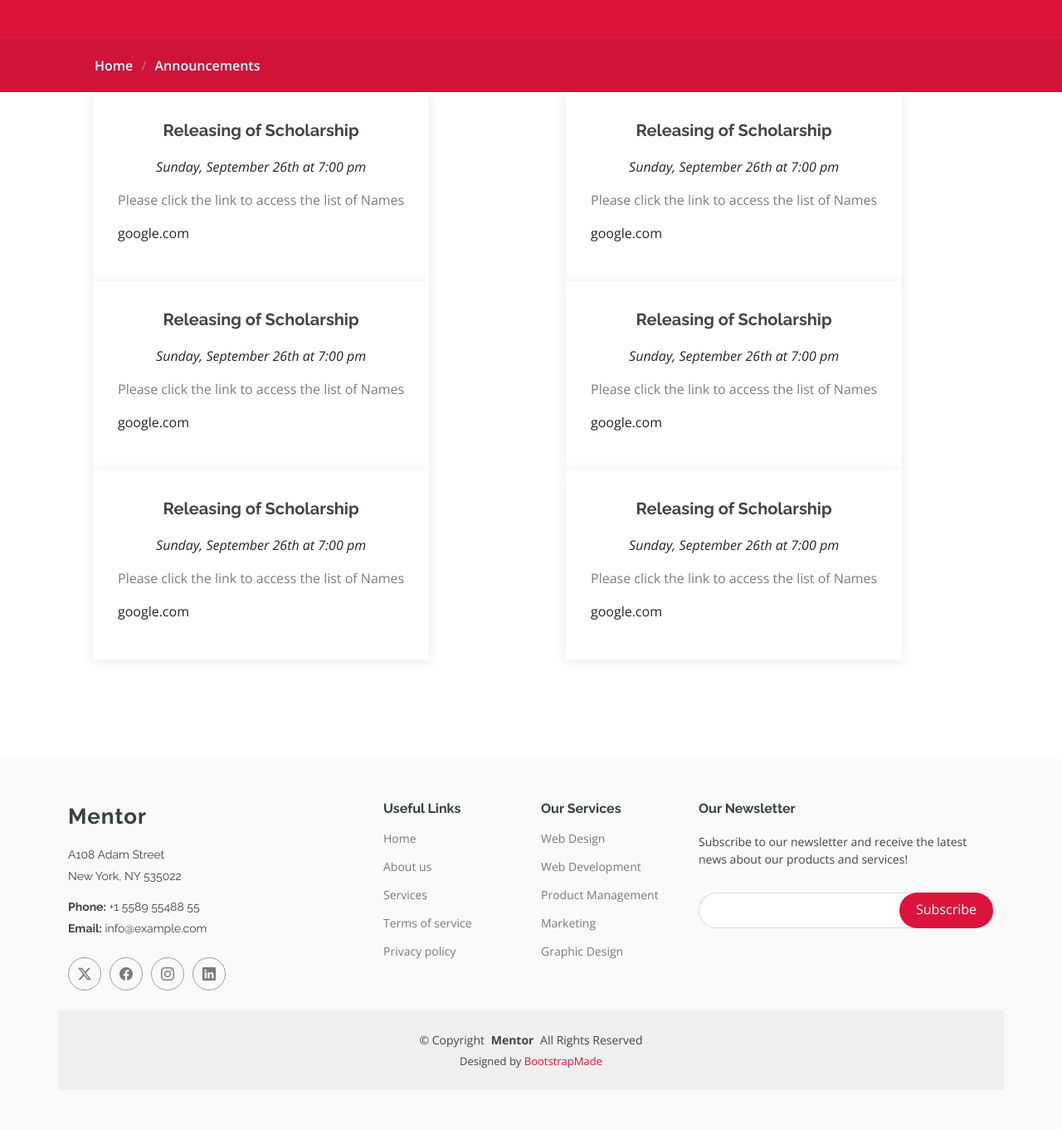
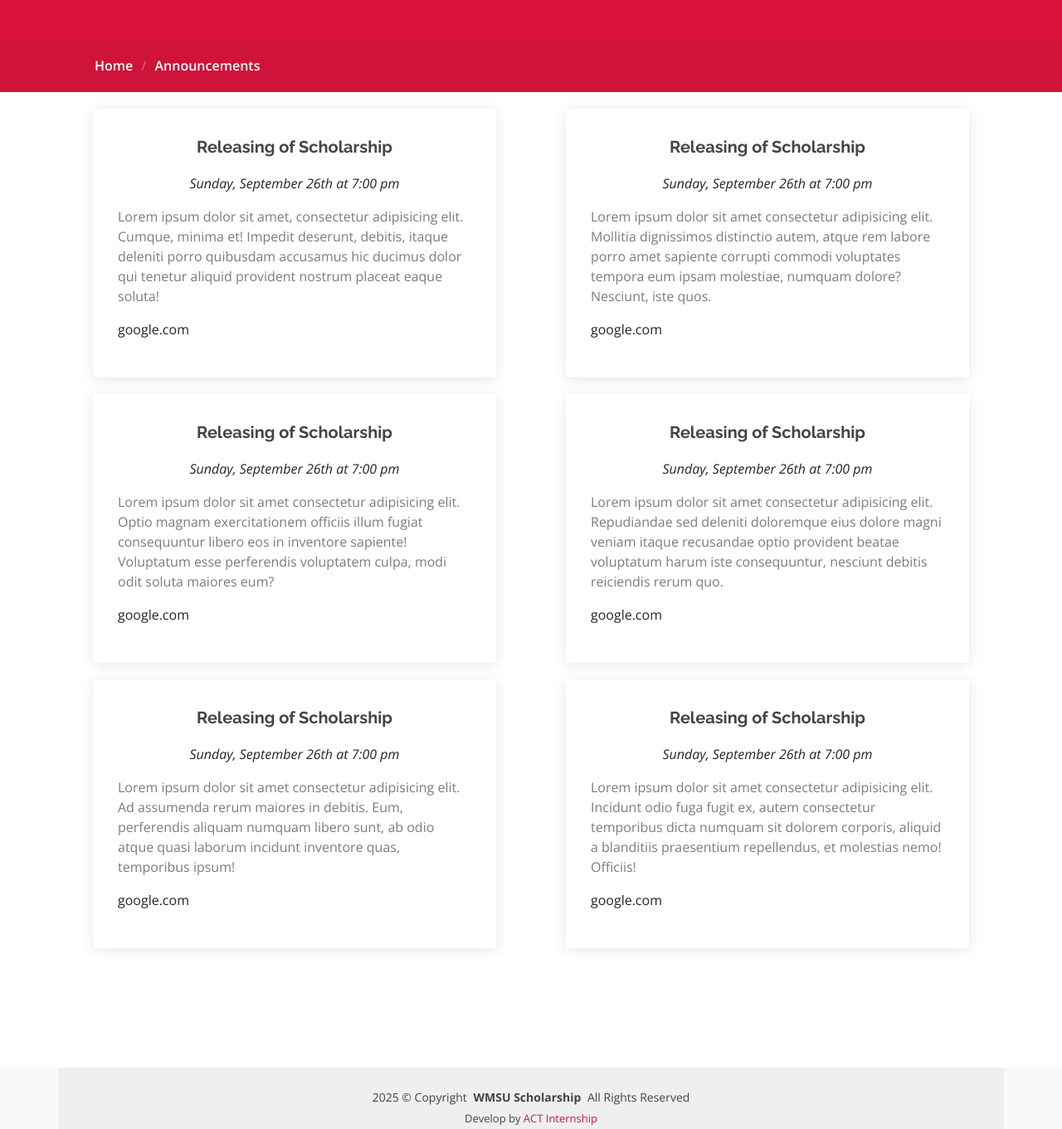
Before and after one commit to Titweety/cms2, a plain HTML site: page events.html in a window 1280 px wide. Shown: the part 340-1701 px from the top of the page at 83% size. Drawn offline with nearby package versions, Linux system fonts and the light colour scheme.

Commit message:
done announcements

```diff
--- a/assets/css/main.css
+++ b/assets/css/main.css
@@ -1664,8 +1664,9 @@ section,
   border-top: 4px solid var(--surface-color);
   padding: 30px;
   box-shadow: 0px 2px 15px rgba(0, 0, 0, 0.1);
-  margin-top: -60px;
+  margin-top: -40px;
   transition: 0.3s;
+  /* margin-left: 80px; */
 }
 
 .events .card-title {
--- a/events.html
+++ b/events.html
@@ -121,7 +121,7 @@
               <div class="card-body">
                 <h5 class="card-title"><a href="">Releasing of Scholarship</a></h5>
                 <p class="fst-italic text-center">Sunday, September 26th at 7:00 pm</p>
-                <p class="card-text">Please click the link to access the list of Names</p>
+                <p class="card-text">Lorem ipsum dolor sit amet, consectetur adipisicing elit. Cumque, minima et! Impedit deserunt, debitis, itaque deleniti porro quibusdam accusamus hic ducimus dolor qui tenetur aliquid provident nostrum placeat eaque soluta!</p>
                 <p>google.com</p>
               </div>
             </div>
@@ -134,7 +134,7 @@
               <div class="card-body">
                 <h5 class="card-title"><a href="">Releasing of Scholarship</a></h5>
                 <p class="fst-italic text-center">Sunday, September 26th at 7:00 pm</p>
-                <p class="card-text">Please click the link to access the list of Names</p>
+                <p class="card-text">Lorem ipsum dolor sit amet consectetur adipisicing elit. Mollitia dignissimos distinctio autem, atque rem labore porro amet sapiente corrupti commodi voluptates tempora eum ipsam molestiae, numquam dolore? Nesciunt, iste quos.</p>
                 <p>google.com</p>
               </div>
             </div>
@@ -147,7 +147,7 @@
               <div class="card-body">
                 <h5 class="card-title"><a href="">Releasing of Scholarship</a></h5>
                 <p class="fst-italic text-center">Sunday, September 26th at 7:00 pm</p>
-                <p class="card-text">Please click the link to access the list of Names</p>
+                <p class="card-text">Lorem ipsum dolor sit amet consectetur adipisicing elit. Optio magnam exercitationem officiis illum fugiat consequuntur libero eos in inventore sapiente! Voluptatum esse perferendis voluptatem culpa, modi odit soluta maiores eum?</p>
                 <p>google.com</p>
               </div>
             </div>
@@ -160,7 +160,7 @@
               <div class="card-body">
                 <h5 class="card-title"><a href="">Releasing of Scholarship</a></h5>
                 <p class="fst-italic text-center">Sunday, September 26th at 7:00 pm</p>
-                <p class="card-text">Please click the link to access the list of Names</p>
+                <p class="card-text">Lorem ipsum dolor sit amet consectetur adipisicing elit. Repudiandae sed deleniti doloremque eius dolore magni veniam itaque recusandae optio provident beatae voluptatum harum iste consequuntur, nesciunt debitis reiciendis rerum quo.</p>
                 <p>google.com</p>
               </div>
             </div>
@@ -173,7 +173,7 @@
               <div class="card-body">
                 <h5 class="card-title"><a href="">Releasing of Scholarship</a></h5>
                 <p class="fst-italic text-center">Sunday, September 26th at 7:00 pm</p>
-                <p class="card-text">Please click the link to access the list of Names</p>
+                <p class="card-text">Lorem ipsum dolor sit amet consectetur adipisicing elit. Ad assumenda rerum maiores in debitis. Eum, perferendis aliquam numquam libero sunt, ab odio atque quasi laborum incidunt inventore quas, temporibus ipsum!</p>
                 <p>google.com</p>
               </div>
             </div>
@@ -186,7 +186,7 @@
               <div class="card-body">
                 <h5 class="card-title"><a href="">Releasing of Scholarship</a></h5>
                 <p class="fst-italic text-center">Sunday, September 26th at 7:00 pm</p>
-                <p class="card-text">Please click the link to access the list of Names</p>
+                <p class="card-text">Lorem ipsum dolor sit amet consectetur adipisicing elit. Incidunt odio fuga fugit ex, autem consectetur temporibus dicta numquam sit dolorem corporis, aliquid a blanditiis praesentium repellendus, et molestias nemo! Officiis!</p>
                 <p>google.com</p>
               </div>
             </div>
@@ -213,7 +213,7 @@
 
   <footer id="footer" class="footer position-relative light-background">
 
-    <div class="container footer-top">
+    <!-- <div class="container footer-top">
       <div class="row gy-4">
         <div class="col-lg-4 col-md-6 footer-about">
           <a href="index.html" class="logo d-flex align-items-center">
@@ -267,16 +267,16 @@
         </div>
 
       </div>
-    </div>
+    </div> -->
 
     <div class="container copyright text-center mt-4">
-      <p>© <span>Copyright</span> <strong class="px-1 sitename">Mentor</strong> <span>All Rights Reserved</span></p>
+      <p>2025 © <span>Copyright</span> <strong class="px-1 sitename">WMSU Scholarship</strong> <span>All Rights Reserved</span></p>
       <div class="credits">
         <!-- All the links in the footer should remain intact. -->
         <!-- You can delete the links only if you've purchased the pro version. -->
         <!-- Licensing information: https://bootstrapmade.com/license/ -->
         <!-- Purchase the pro version with working PHP/AJAX contact form: [buy-url] -->
-        Designed by <a href="https://bootstrapmade.com/">BootstrapMade</a>
+        Develop by <a href="#">ACT Internship</a>
       </div>
     </div>
 
```
Also changed, not shown: contact.html (+12 -11 lines).
